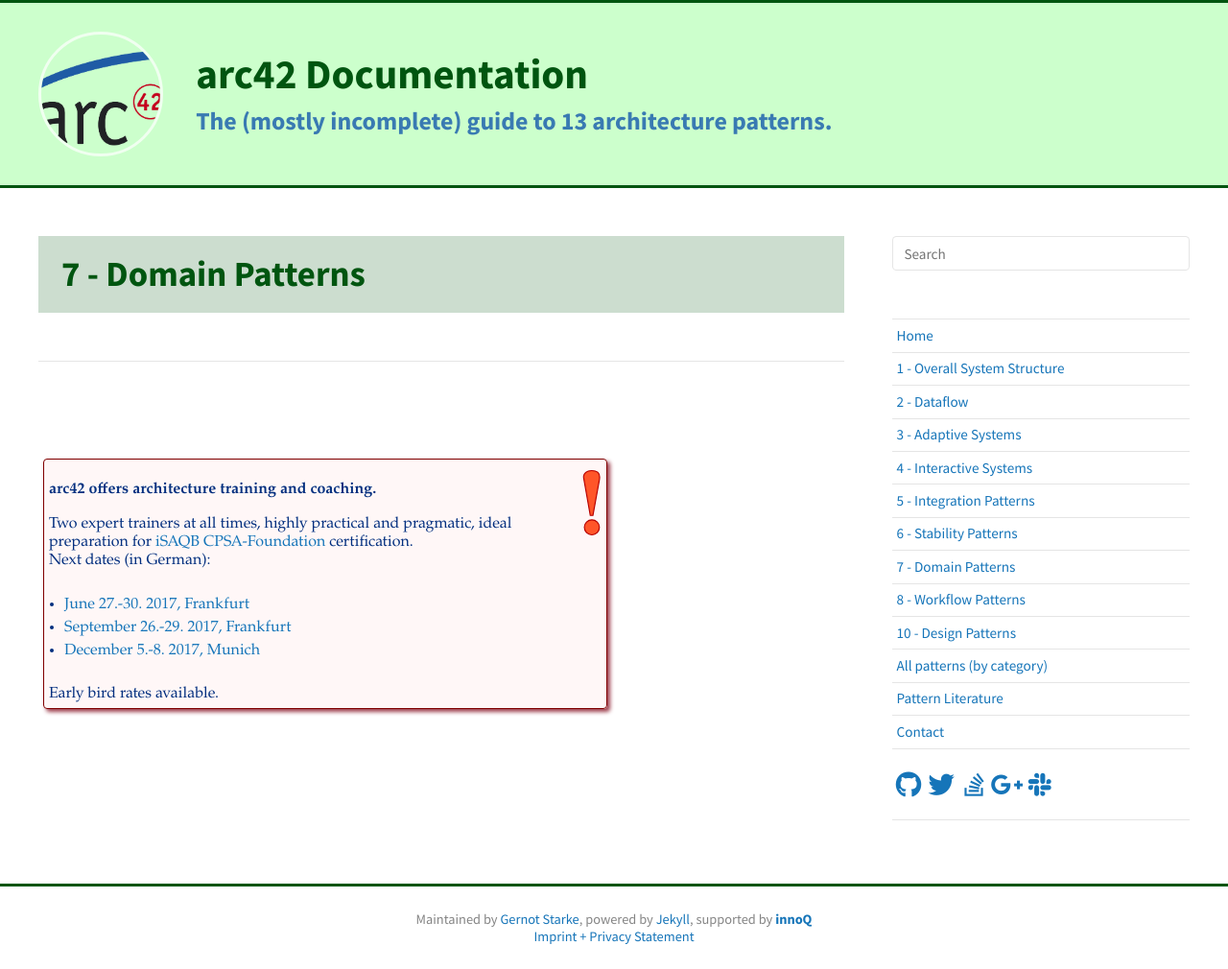
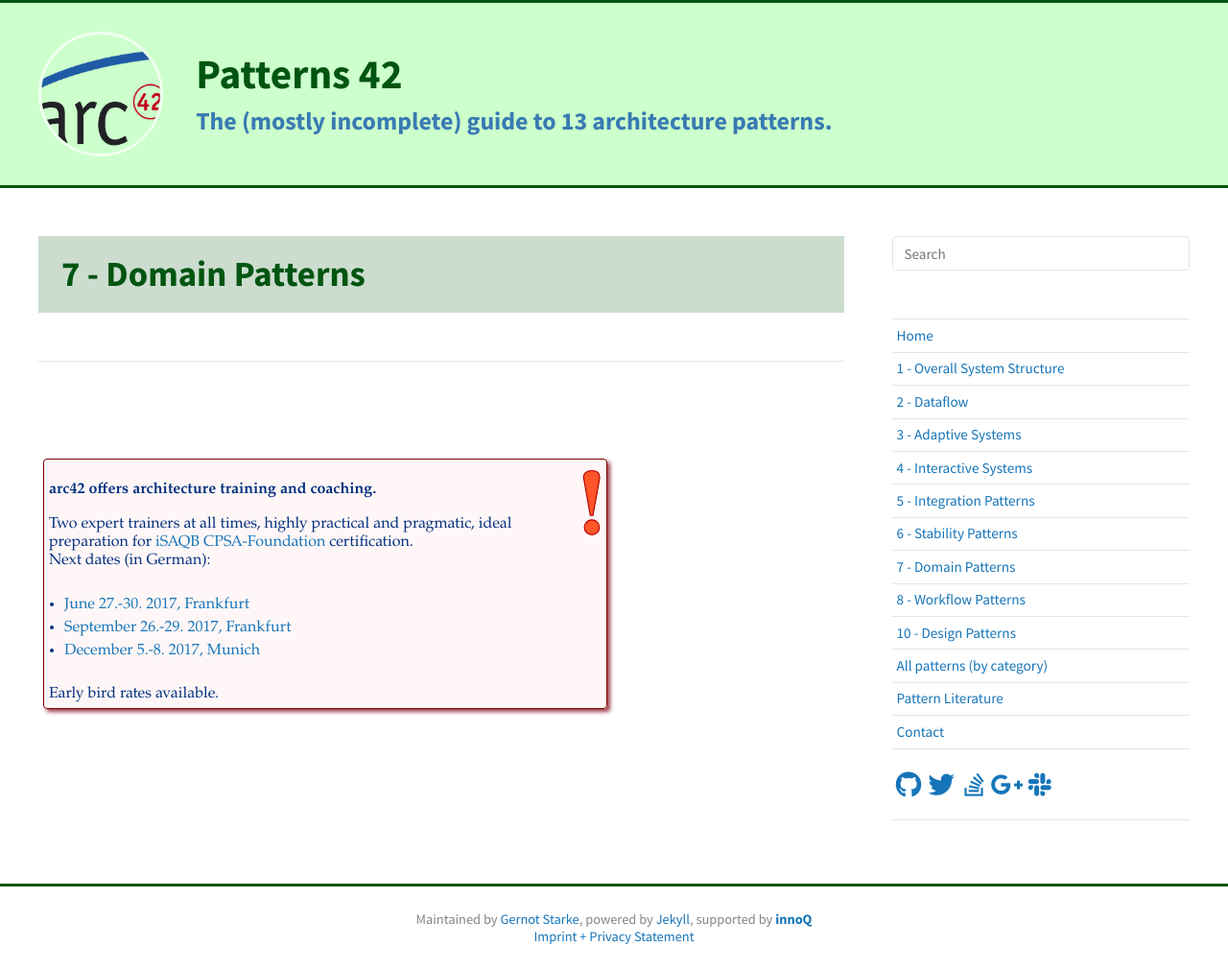
Before and after one commit to arc42/patterns.arc42.org-site, a Jekyll site: the page built from _pages/sect-7-domain.md, in a window 1280 px wide. Shown: the whole page at 96% size. Built offline with Jekyll 4.4.1, drawn with Linux system fonts in a browser that asks for light colours; nearby versions of some CDN libraries; comment, search, counter and statistics services are not loaded.

Commit message:
updated config url to point to patterns.arc42.org

```diff
--- a/_config.yml
+++ b/_config.yml
@@ -5,8 +5,8 @@
 # local Jekyll need different settings than github-pages :-(
 
 # deployment with github-pages on custom domain
-url: http://docs.arc42.org
-imageurl: http://docs.arc42.org/images
+url: http://patterns.arc42.org
+imageurl: http://patterns.arc42.org/images
 
 
 #url: http://localhost:4000
@@ -25,8 +25,8 @@ baseurl:
 #
 # basic settings
 #
-title: arc42 Documentation
-description: how to use the arc42 template.
+title: Patterns 42
+description: The incomplete guide to architecture patterns.
 avatar: /assets/img/arc42logosquare.png
 favicon: /assets/img/arc42-favicon.svg
 language: en
```
Also changed, not shown: 1 other file.
